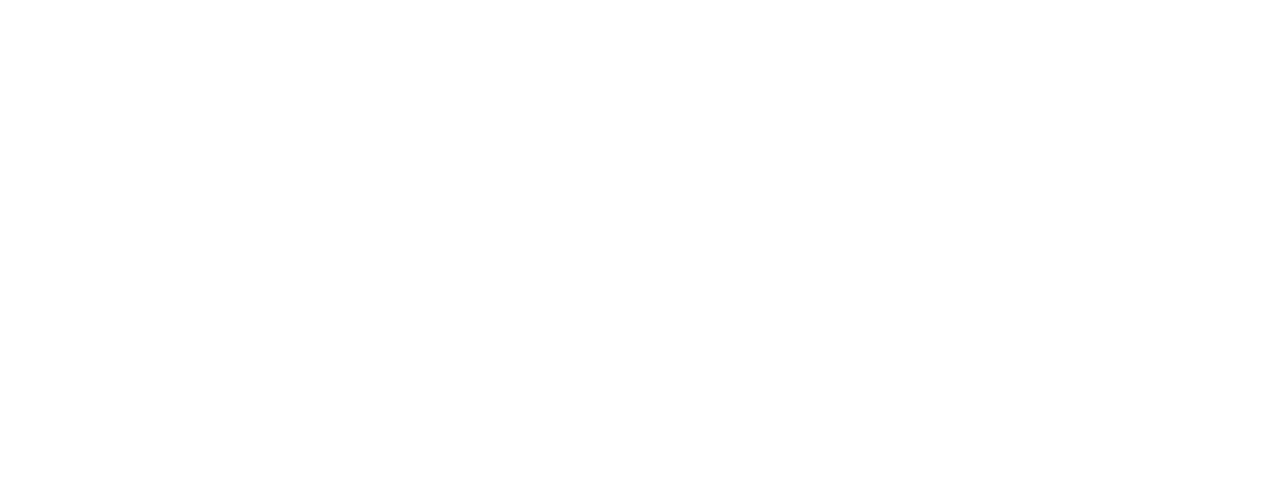
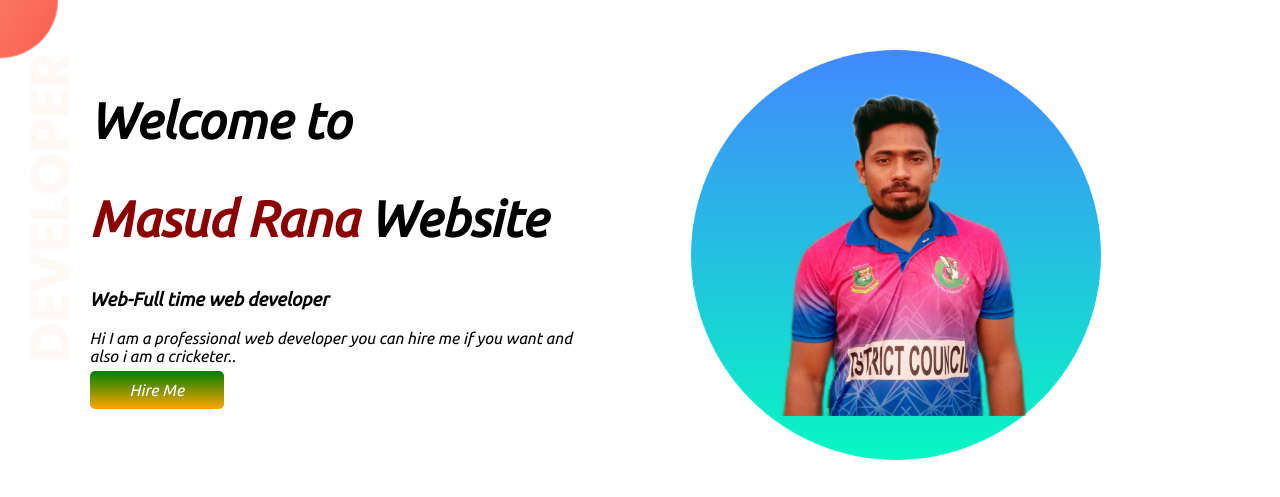
Before and after one commit to MasudRana924/mywebsite, a plain HTML site: page index.html in a window 1280 px wide. Drawn offline with Linux system fonts and the light colour scheme.

Commit message:
added top banner

```diff
--- a/index.html
+++ b/index.html
@@ -1,14 +1,41 @@
 <!DOCTYPE html>
 <html lang="en">
+
 <head>
     <meta charset="UTF-8">
     <meta http-equiv="X-UA-Compatible" content="IE=edge">
     <meta name="viewport" content="width=device-width, initial-scale=1.0">
     <title>Masud Rana</title>
+    <link rel="preconnect" href="https://fonts.googleapis.com">
+    <link rel="preconnect" href="https://fonts.gstatic.com" crossorigin>
+    <link href="https://fonts.googleapis.com/css2?family=Ubuntu:ital@1&display=swap" rel="stylesheet">
     <link rel="stylesheet" href="style.css">
     <link rel="shortcut icon" href="images/image 1.png" type="image/x-icon">
 </head>
+
 <body>
+    <section class="top-banner">
+        <div class="half-width">
+            <h1>Welcome to</h1>
+            <h1> <span class="orange-color"> Masud Rana </span>Website</h1>
+            <h3>Web-Full time web developer</h3>
+            <p>Hi I am a professional web developer you can hire me if you want and also i am a cricketer..</p>
+            <a class="button" href="https://www.facebook.com/masud924">Hire Me</a>
+        </div>
+        <div class="half-width">
+            <img src="images/image 1.png" alt="">
+        </div>
+
+
+
+    </section>
+    <section class="dream-area">
+        <div class="half-width">
+
+        </div>
+    </section>
+
 
 </body>
+
 </html>
--- a/style.css
+++ b/style.css
@@ -0,0 +1,36 @@
+body{
+    font-family: 'Ubuntu', sans-serif;
+    margin:0;
+}
+h1{
+    font-size:50px;
+}
+.orange-color{
+    color:darkred;
+}
+
+.half-width{
+    width:40%;
+    float:left;
+    margin-left:5%;
+    padding-left:2%;
+}
+.half-width img{
+    width:80%;
+}
+.button{
+    text-decoration: none;
+    background-image: linear-gradient(green,orange);
+    color:white;
+    padding:10px 40px;
+    border-radius: 5px;
+    font-weight: 900px;
+}
+.top-banner{
+    background-image: url("images/top-banner.png");
+    background-repeat: no-repeat;
+}
+section{
+    height:400px;
+    padding-top: 50px;
+}
```
